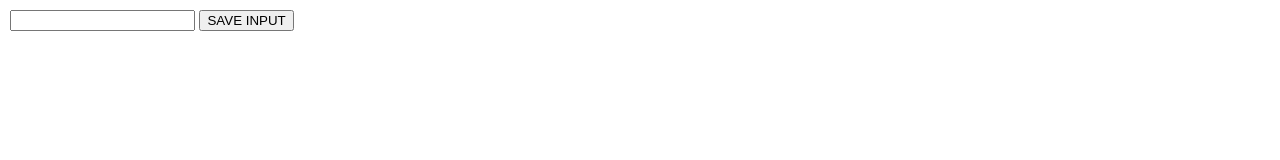
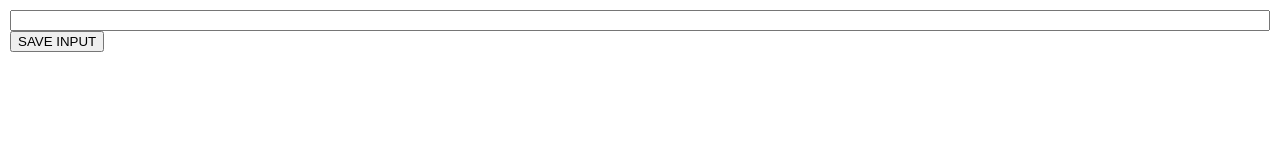
Before and after one commit to horsemaker/lead-tracker, a plain HTML site: page index.html in a window 1280 px wide. Drawn offline with Linux system fonts and the light colour scheme.

Commit message:
style: input

```diff
--- a/index.css
+++ b/index.css
@@ -3,3 +3,10 @@ body {
   padding: 10px;
   font-family: Arial, Helvetica, sans-serif;
 }
+
+input {
+  width: 100%;
+  padding-left: 10px;
+  padding-right: 10px;
+  box-sizing: border-box;
+}
```
